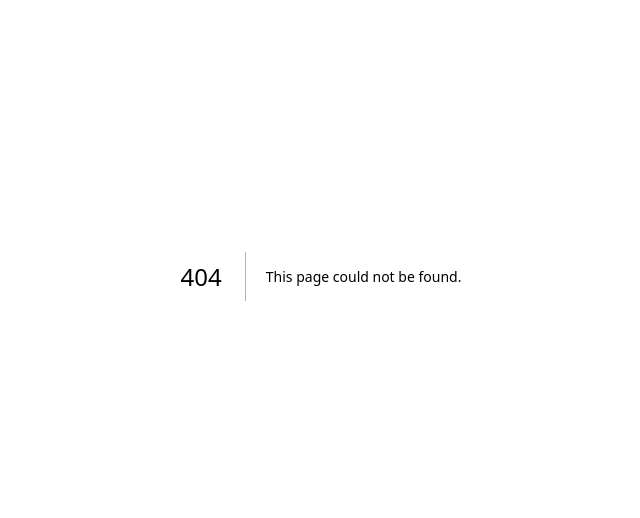
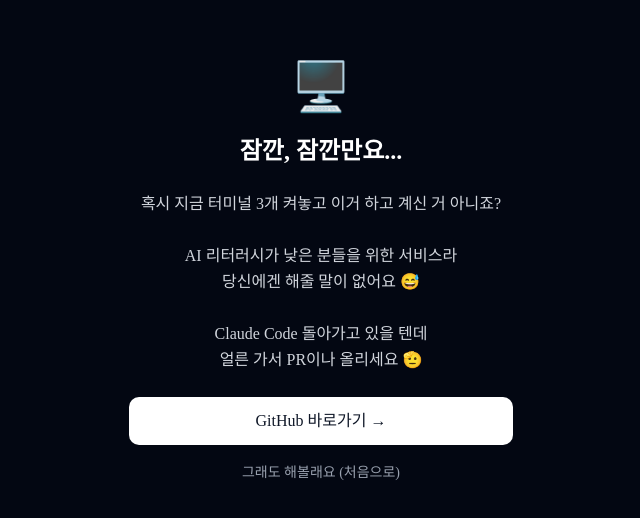
Before and after one commit to YEONJI-P/find-my-ai, a Next.js app: page /easter-egg in a window 1280 px wide. Before the commit this address had no page. Shown: the part 124-642 px from the top of the page, without its empty margins (319-959 px from the left). Built offline with nearby package versions, Linux system fonts and the light colour scheme.

Commit message:
feat: IT 직군 이스터에그 페이지 구현

```diff
--- /dev/null
+++ b/app/easter-egg/page.tsx
@@ -0,0 +1,37 @@
+'use client'
+
+import { useRouter } from 'next/navigation'
+import { Button } from '@/components/ui/button'
+
+export default function EasterEggPage() {
+  const router = useRouter()
+
+  return (
+    <main className="min-h-screen bg-gray-950 flex items-center justify-center px-4">
+      <div className="max-w-sm w-full text-center space-y-6">
+        <p className="text-5xl">🖥️</p>
+        <h1 className="text-2xl font-bold text-white">잠깐, 잠깐만요...</h1>
+        <p className="text-gray-300 whitespace-pre-line leading-relaxed">
+          {`혹시 지금 터미널 3개 켜놓고 이거 하고 계신 거 아니죠?\n\nAI 리터러시가 낮은 분들을 위한 서비스라\n당신에겐 해줄 말이 없어요 😅\n\nClaude Code 돌아가고 있을 텐데\n얼른 가서 PR이나 올리세요 🫡`}
+        </p>
+        <div className="space-y-3">
+          <a
+            href="https://github.com"
+            target="_blank"
+            rel="noopener noreferrer"
+            className="block w-full py-3 px-4 bg-white text-gray-900 font-medium rounded-lg hover:bg-gray-100 transition-colors"
+          >
+            GitHub 바로가기 →
+          </a>
+          <Button
+            variant="ghost"
+            className="w-full text-gray-400 hover:text-white"
+            onClick={() => router.push('/survey')}
+          >
+            그래도 해볼래요 (처음으로)
+          </Button>
+        </div>
+      </div>
+    </main>
+  )
+}
```
